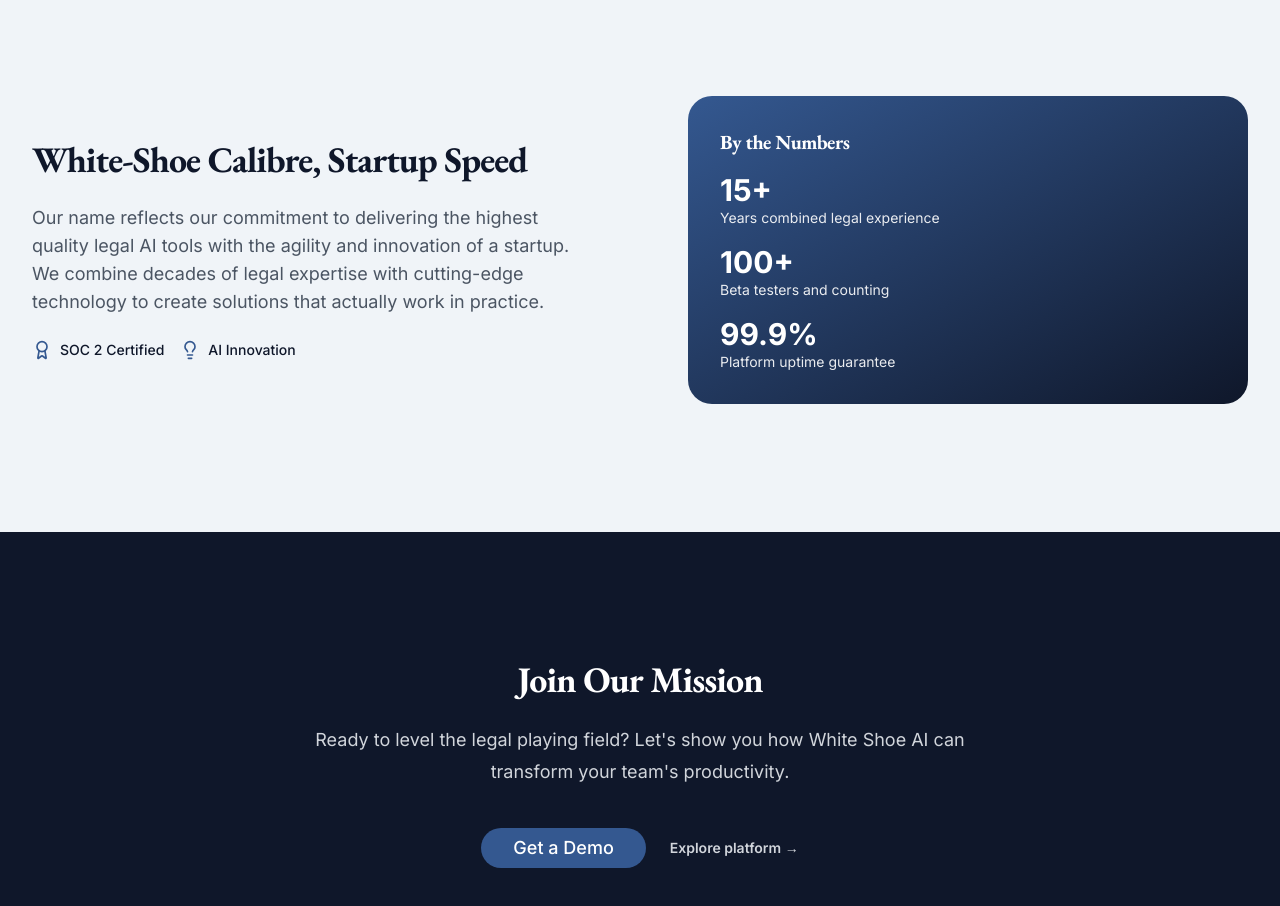
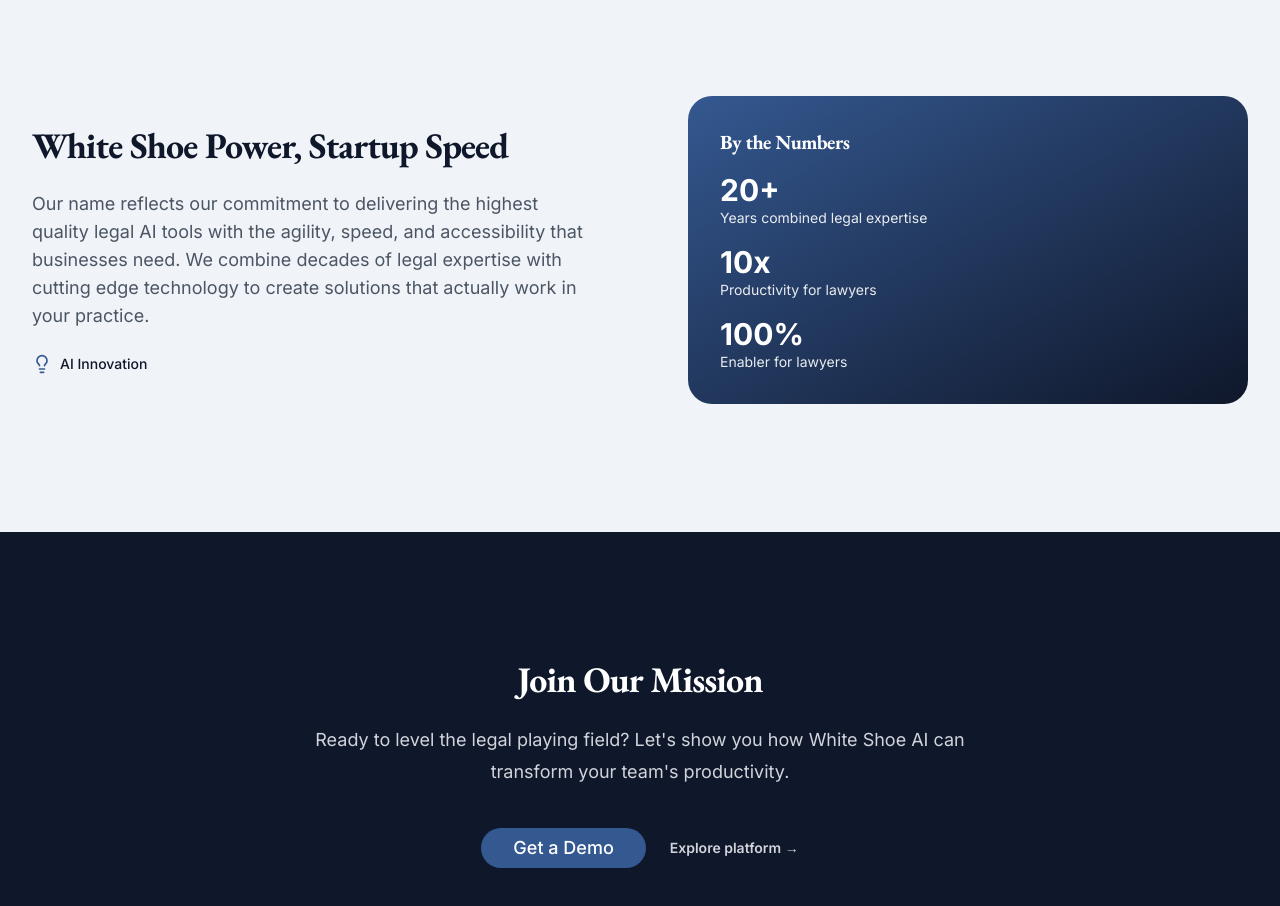
Before and after one commit to ab-boersma/ai-productivity-launch, a React (Vite) app: page /about in a window 1280 px wide. Shown: the part 2100-3006 px from the top of the page. Built offline with nearby package versions, Linux system fonts and the light colour scheme.

Commit message:
Refactor About page content
Updated the About page (`src/pages/About.tsx`) based on the provided plan, including changes to the "Heritage" section title and paragraph, removal of the SOC 2 badge, and updates to the "By the Numbers" metrics.

```diff
--- a/src/pages/About.tsx
+++ b/src/pages/About.tsx
@@ -143,18 +143,14 @@ export default function About() {
           <div className="grid grid-cols-1 gap-16 lg:grid-cols-2 lg:gap-24 items-center">
             <div>
               <h2 className="text-3xl font-bold tracking-garamond text-midnight-brief sm:text-4xl mb-6">
-                White-Shoe Calibre, Startup Speed
+                White Shoe Power, Startup Speed
               </h2>
               <p className="text-lg text-gray-600 mb-6">
                 Our name reflects our commitment to delivering the highest quality legal AI tools
-                with the agility and innovation of a startup. We combine decades of legal expertise
-                with cutting-edge technology to create solutions that actually work in practice.
+                with the agility, speed, and accessibility that businesses need. We combine decades of legal expertise
+                with cutting edge technology to create solutions that actually work in your practice.
               </p>
               <div className="flex items-center gap-4">
-                <div className="flex items-center gap-2">
-                  <Award className="h-5 w-5 text-slate-docket" />
-                  <span className="text-sm font-medium">SOC 2 Certified</span>
-                </div>
                 <div className="flex items-center gap-2">
                   <Lightbulb className="h-5 w-5 text-slate-docket" />
                   <span className="text-sm font-medium">AI Innovation</span>
@@ -165,16 +161,16 @@ export default function About() {
               <h3 className="text-xl font-bold mb-4">By the Numbers</h3>
               <div className="space-y-4">
                 <div>
-                  <p className="text-3xl font-bold">15+</p>
-                  <p className="text-sm opacity-90">Years combined legal experience</p>
+                  <p className="text-3xl font-bold">20+</p>
+                  <p className="text-sm opacity-90">Years combined legal expertise</p>
                 </div>
                 <div>
-                  <p className="text-3xl font-bold">100+</p>
-                  <p className="text-sm opacity-90">Beta testers and counting</p>
+                  <p className="text-3xl font-bold">10x</p>
+                  <p className="text-sm opacity-90">Productivity for lawyers</p>
                 </div>
                 <div>
-                  <p className="text-3xl font-bold">99.9%</p>
-                  <p className="text-sm opacity-90">Platform uptime guarantee</p>
+                  <p className="text-3xl font-bold">100%</p>
+                  <p className="text-sm opacity-90">Enabler for lawyers</p>
                 </div>
               </div>
             </div>
```
